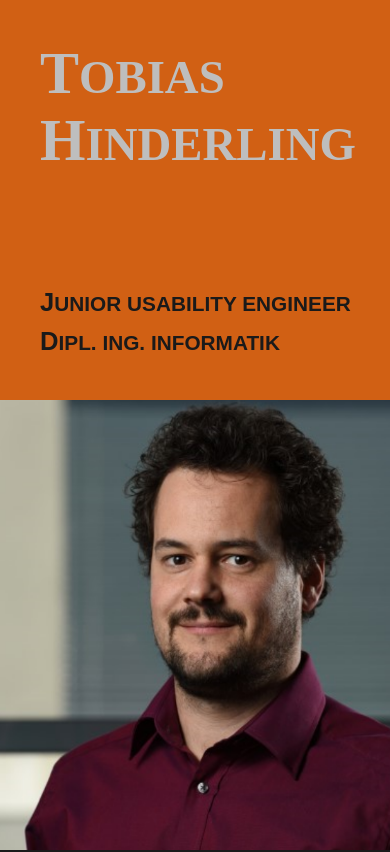
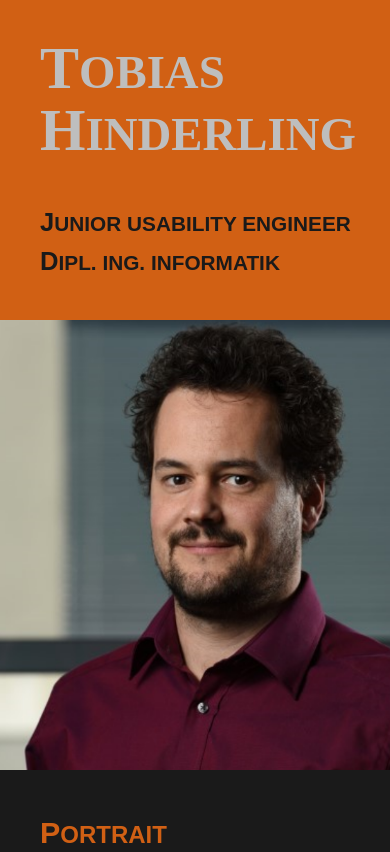
Before and after one commit to chrusu/lebenslauf2, a Vue app: page / in a window 390 px wide. Shown: the top 852 px of the page. Built offline with nearby package versions, Linux system fonts and the light colour scheme.

Commit message:
portfolio added

```diff
--- a/src/App.vue
+++ b/src/App.vue
@@ -73,14 +73,19 @@ body{
 
 .cont .name h1 {
   text-align: left;
-  font-family:  Mr Eaves San OT;
-  font-size: 4.5rem;
-  font-weight: 700;
+  font-family: Mr Eaves San OT;
+  font-size: 4rem;
+  font-weight: Bold;
   letter-spacing: 0px;
+  line-height: 5.2rem;
   color: #BEBEBE;
   text-transform: uppercase;
   opacity: 1;
   margin:0;
+}
+
+h1::first-letter{
+  font-size: 5.2rem;
 }
 
 .cont h2 {
@@ -97,9 +102,7 @@ body{
 h1, h2, h3 {
   text-transform: uppercase;
 }
-h1::first-letter{
-  font-size: 6rem;
-}
+
 h2::first-letter{
   font-size: 2.5rem;
 }
@@ -165,9 +168,12 @@ h3::first-letter{
         width: 33.33%;
     }
     .cont .name h1 {
-      font: Bold 7.5vw Mr Eaves San OT;
+      font-size: 7vw;
+      line-height: 8vw;
     }
-
+h1::first-letter{
+  font-size: 8vw;
+}
 
 
 }
@@ -186,10 +192,11 @@ h3::first-letter{
         width: 100%;
     }
     .cont .name h1 {
-    font: Bold 14vw Mr Eaves San OT;
+    font-size: 12vw;
+    line-height: 15vw;
 }
 h1::first-letter{
-  font: Bold 18vw Mr Eaves San OT;
+  font-size: 15vw;
 }
 }
 
@@ -198,11 +205,16 @@ h1::first-letter{
         width: 100%;
     }
     .cont .name h1 {
-  font: Bold 12vw Mr Eaves San OT;
+      font-size: 12vw;
+      line-height: 15vw;
+    }
+
+    .cont .name {
+      min-height: 320px;
     }
 
     h1::first-letter{
-  font: Bold 15vw Mr Eaves San OT;
+      font-size: 15vw;
     }
 
         .cont h2 {
```
Also changed, not shown: 6 other files (tests, documents, lock files or other folders). Lines whose indentation alone changed are shown as unchanged.
